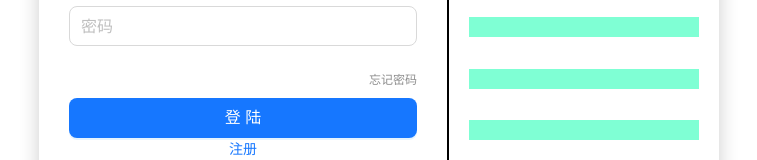
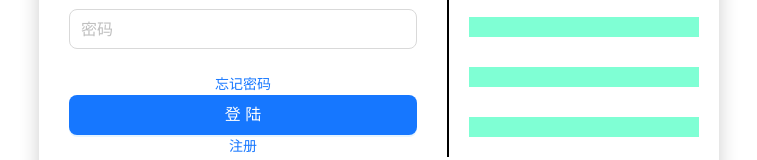
Before and after one commit to fall-zhang/vite-typescript-react-template, a React (Vite) app: page /login in a window 1280 px wide. Shown: the part 373-533 px from the top of the page, without its empty margins (261-1018 px from the left). Built offline with nearby package versions, Linux system fonts and the light colour scheme.

Commit message:
更新css

```diff
--- a/package.json
+++ b/package.json
@@ -9,14 +9,14 @@
     "lint": "npm run lint:js && npm run lint:style && npm run lint:prettier",
     "lint:js": "eslint --cache --ext .js,.jsx,.ts,.tsx --format=pretty ./src",
     "lint:prettier": "prettier --check \"**/*\" --end-of-line auto",
-    "lint:style": "stylelint --fix \"src/**/*.less\"  less",
+    "lint:style": "stylelint --fix \"src/**/*.less\" less",
     "lint-staged": "lint-staged",
     "lint-staged:js": "eslint --ext .js,.jsx,.ts,.tsx ",
     "prepare": "husky install"
   },
   "lint-staged": {
     "*.{js,jsx,ts,tsx}": [
-      "eslint  --fix"
+      "eslint --fix"
     ],
     "*.{md,json}": [
       "prettier --write"
--- a/src/global.less
+++ b/src/global.less
@@ -4,10 +4,10 @@
     -apple-system,
     BlinkMacSystemFont,
     'Segoe UI',
-    'Roboto',
-    'Oxygen',
-    'Ubuntu',
-    'Cantarell',
+    Roboto,
+    Oxygen,
+    Ubuntu,
+    Cantarell,
     'Fira Sans',
     'Droid Sans',
     'Helvetica Neue',
--- a/src/layouts/Footer.module.less
+++ b/src/layouts/Footer.module.less
@@ -1,4 +1,3 @@
-
 .copyright {
   position: relative;
   background-size: 500%;
--- a/src/pages/form/index.module.less
+++ b/src/pages/form/index.module.less
@@ -4,7 +4,7 @@
   text-align: center;
   line-height: 32px;
   font-size: 14px;
-  background: rgba(255, 255, 255, 0.3);
+  background: rgb(255 255 255 / 30%);
 }
 
 .site-layout .site-layout-background {
--- a/src/pages/login/LoginCard/index.module.less
+++ b/src/pages/login/LoginCard/index.module.less
@@ -3,7 +3,7 @@
   padding: 40px 0;
   background: white;
   border-radius: 16px;
-  box-shadow: 0 5px 20px rgba(0, 0, 0, 0.2);
+  box-shadow: 0 5px 20px rgb(0 0 0 / 20%);
   display: flex;
 
   .left {
@@ -14,7 +14,7 @@
   .right {
     width: 40%;
     padding: 20px;
-    border-left: 2px solid rgb(0, 0, 0);
+    border-left: 2px solid rgb(0 0 0);
     display: flex;
     flex-flow: column wrap;
     justify-content: space-between;
@@ -36,7 +36,7 @@
 
   .loginTitle {
     height: 28px;
-    color: rgba(0, 0, 0, 0.85);
+    color: rgb(0 0 0 / 85%);
     font-weight: bold;
     font-size: 20px;
     line-height: 28px;
@@ -45,7 +45,7 @@
   .changeWay {
     width: 70px;
     height: 22px;
-    color: rgba(0, 0, 0, 0.45);
+    color: rgb(0 0 0 / 45%);
     font-weight: 400;
     font-size: 14px;
     line-height: 22px;
@@ -65,7 +65,7 @@
   a {
     width: 56px;
     height: 20px;
-    color: rgba(249, 155, 11, 1);
+    color: rgb(249 155 11 / 100%);
     font-weight: 400;
     font-size: 14px;
     line-height: 20px;
--- a/src/pages/login/components/index.module.less
+++ b/src/pages/login/components/index.module.less
@@ -1,15 +1,16 @@
-.toolBox {
+.tool-box {
   display: flex;
   align-items: center;
   justify-content: flex-end;
   margin-top: 24px;
+  color: pink;
   margin-bottom: 8px;
   line-height: 1.6;
 
-  .Checkbox {
+  .checkbox {
     width: 95px;
     height: 20px;
-    color: rgba(0, 0, 0, 0.65);
+    color: rgb(0 0 0 / 65%);
     font-weight: 400;
     font-size: 12px;
     line-height: 20px;
@@ -18,7 +19,7 @@
   a {
     width: 60px;
     height: 20px;
-    color: rgba(0, 0, 0, 0.45);
+    color: rgb(0 0 0 / 45%);
     font-weight: 400;
     font-size: 12px;
     line-height: 20px;
```
Also changed, not shown: src/pages/login/components/LoginForm.tsx (+5 -5 lines), .stylelintrc.js.
